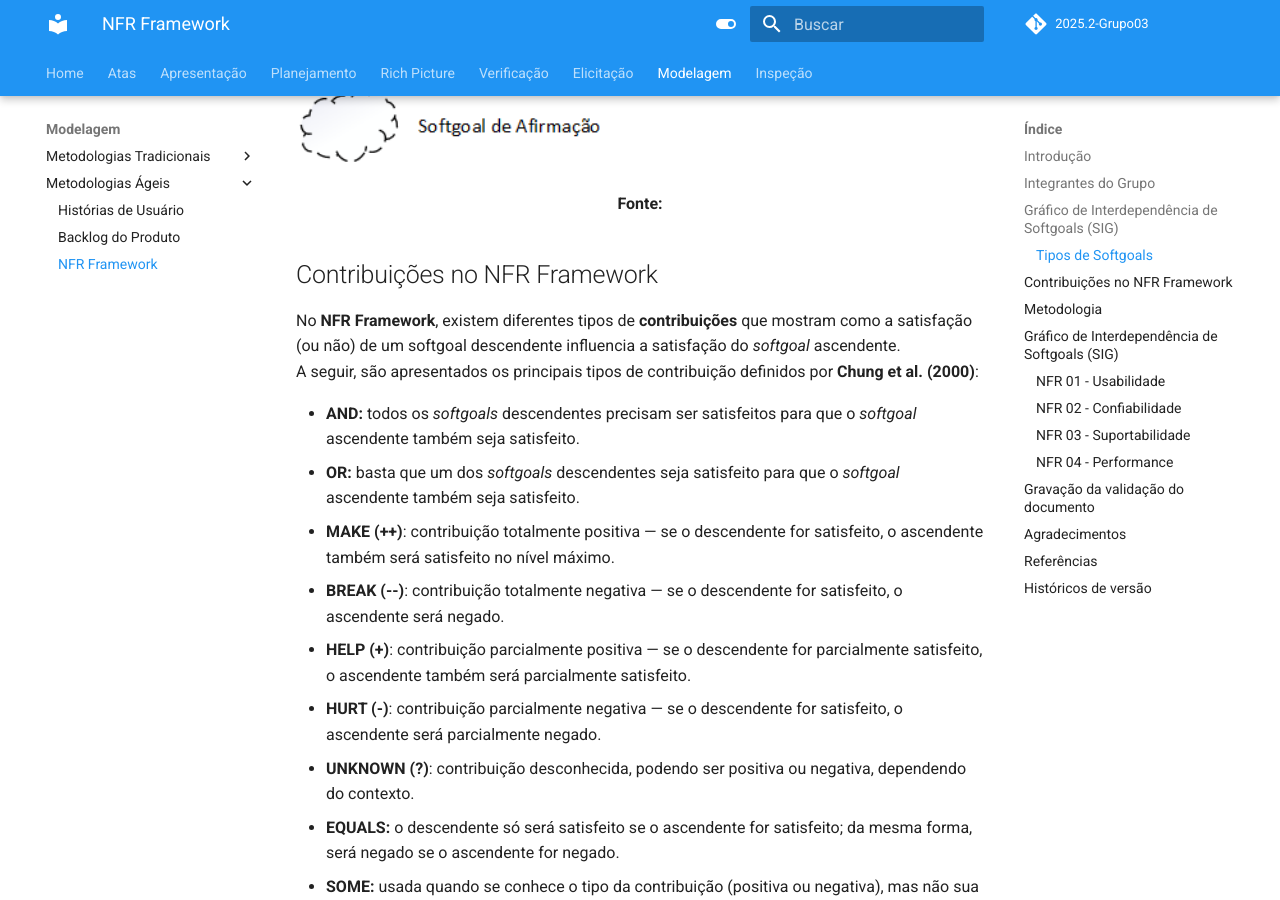
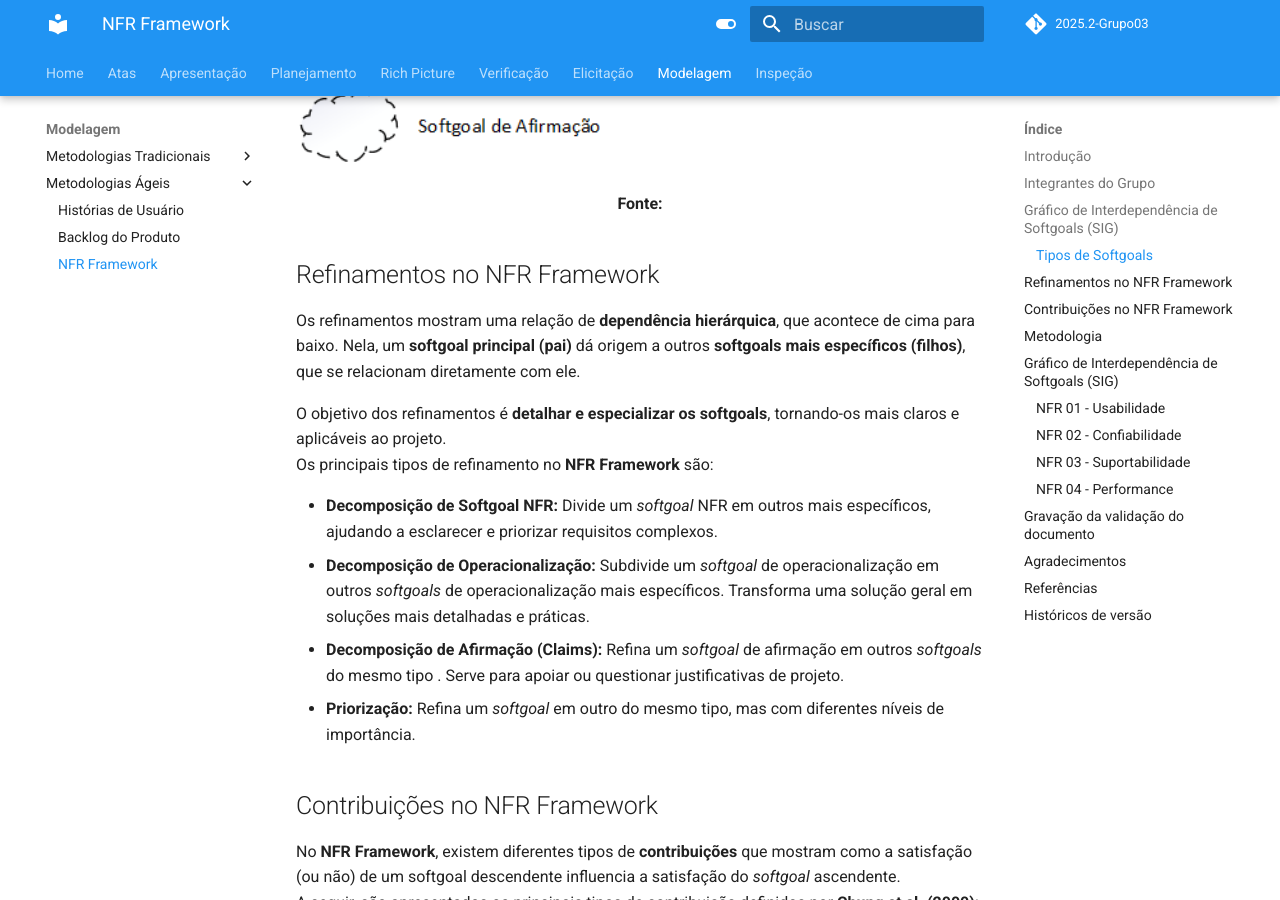
Before and after one commit to Requisitos-de-Software/2025.2-Grupo03, an MkDocs documentation site: the page built from docs/Modelagem/nfr_framework.md, in a window 1280 px wide and 900 px high, scrolled down 1921 px. Built offline with MkDocs 1.6.1 and Material for MkDocs 9.7.7, drawn with Linux system fonts in a browser that asks for light colours; comment, search, counter and statistics services are not loaded.

Commit message:
Update nfr_framework.md

```diff
--- a/docs/Modelagem/nfr_framework.md
+++ b/docs/Modelagem/nfr_framework.md
@@ -42,6 +42,19 @@ Os softgoals no NFR Framework são divididos em três tipos principais:
 
 
 <div align="center"><strong>Fonte: </strong></div>
+
+## Refinamentos no NFR Framework
+
+Os refinamentos mostram uma relação de **dependência hierárquica**, que acontece de cima para baixo. Nela, um **softgoal principal (pai)** dá origem a outros **softgoals mais específicos (filhos)**, que se relacionam diretamente com ele.
+
+O objetivo dos refinamentos é **detalhar e especializar os softgoals**, tornando-os mais claros e aplicáveis ao projeto.
+Os principais tipos de refinamento no **NFR Framework** são:
+
+- **Decomposição de Softgoal NFR:** Divide um *softgoal* NFR em outros mais específicos, ajudando a esclarecer e priorizar requisitos complexos.
+- **Decomposição de Operacionalização:** Subdivide um *softgoal* de operacionalização em outros *softgoals* de operacionalização mais específicos. Transforma uma solução geral em soluções mais detalhadas e práticas.
+- **Decomposição de Afirmação (Claims):** Refina um *softgoal* de afirmação em outros *softgoals* do mesmo tipo . Serve para apoiar ou questionar justificativas de projeto.
+- **Priorização:** Refina um *softgoal* em outro do mesmo tipo, mas com diferentes níveis de importância.
+
 
 ## Contribuições no NFR Framework
 
```
